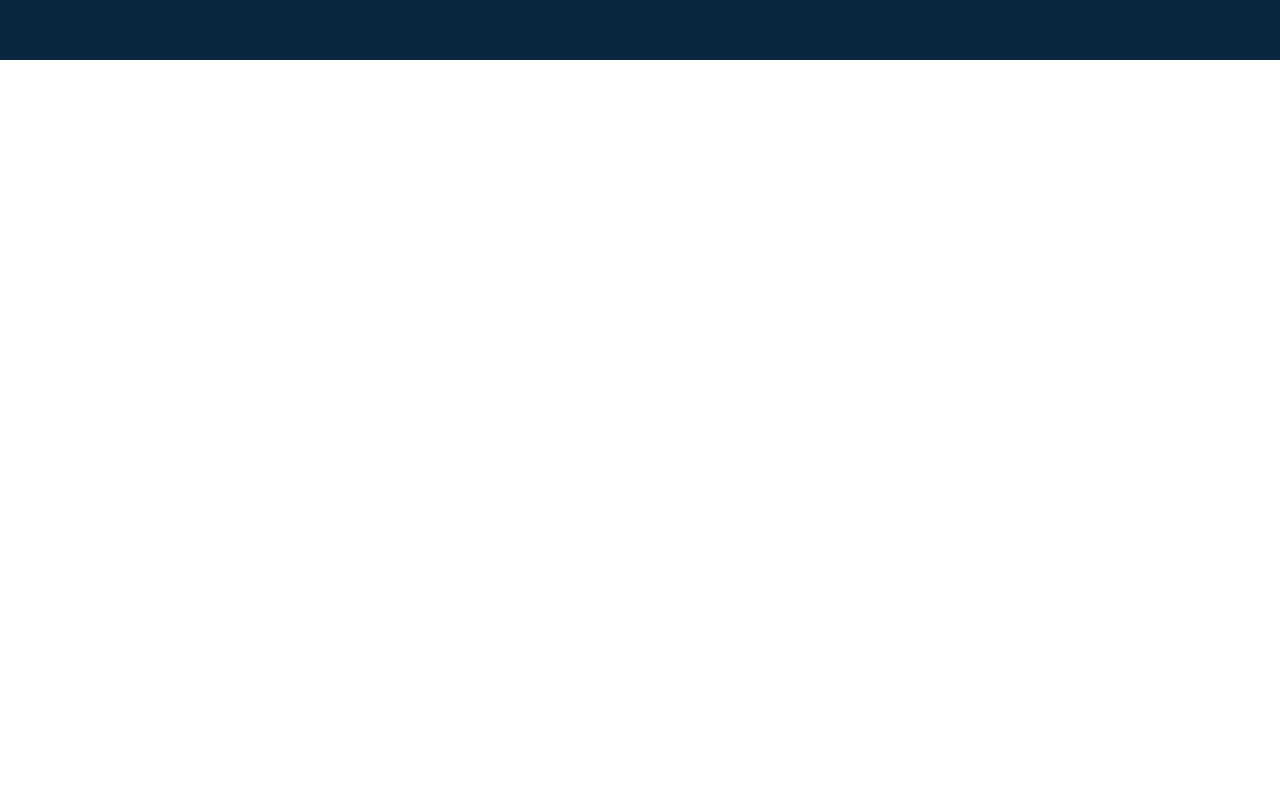
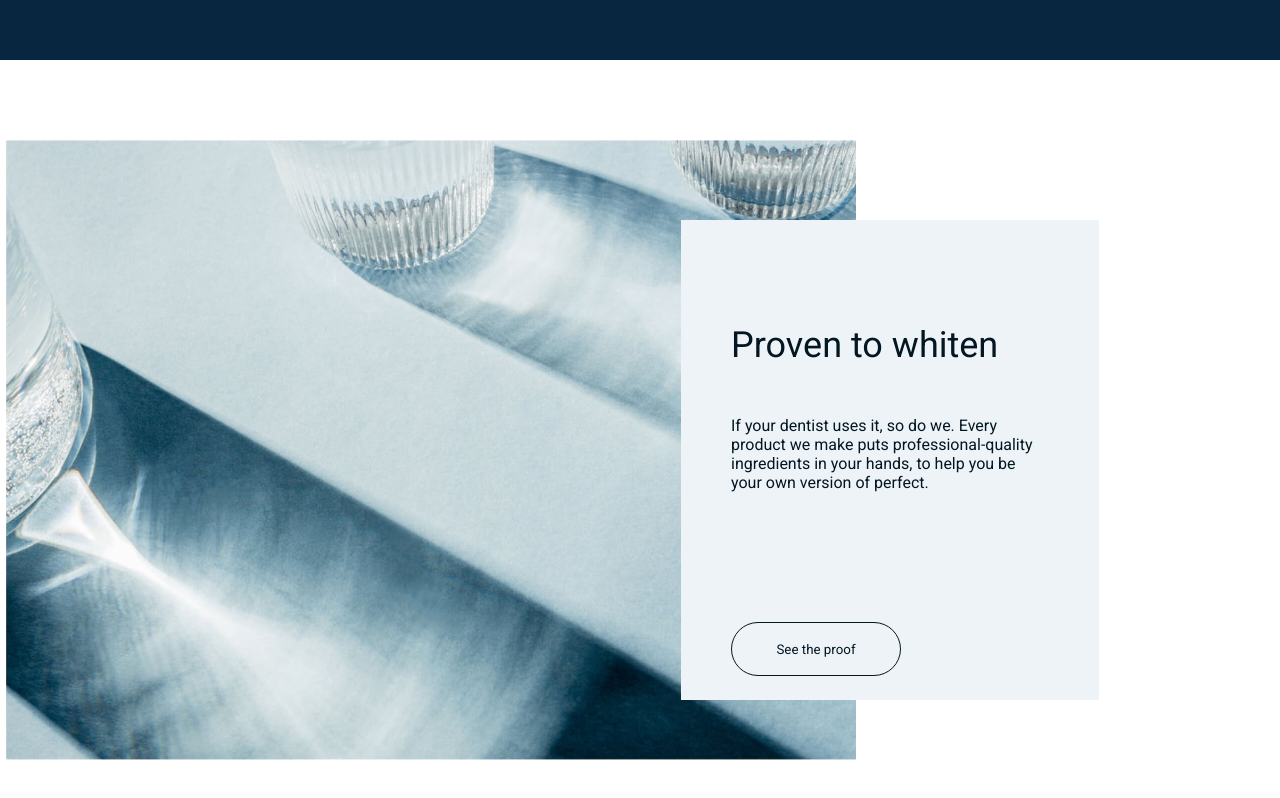
Before and after one commit to TheChipolina/TMS-course-project, a website built with Parcel: page src/index.html in a window 1280 px wide. Shown: the part 3332-4130 px from the top of the page. Before the commit the page ends 3392 px from the top, so only its background shows below. Built offline with nearby package versions, Linux system fonts and the light colour scheme; files whose address does not match are found by name.

Commit message:
a new block added

```diff
--- a/src/index.html
+++ b/src/index.html
@@ -114,6 +114,18 @@
         </div>
     </section>
 
+    <section class="proofs-wrapper">
+        <div class="proofs-container">
+            <img class="glasses" src="./assets/img/glasses.png" alt="glasses">
+
+            <div class="description-container">
+                <p class="description-title proofs">Proven to whiten</p>
+                <p class="text">If your dentist uses it, so do we. Every <br> product we make puts professional-quality <br> ingredients in your hands, to help you be <br> your own version of perfect.</p>
+                <button class="secondary-button">See the proof</button>
+            </div>
+        </div>
+    </section>
+
 
 </body>
 </html>
--- a/src/scss/styles.scss
+++ b/src/scss/styles.scss
@@ -264,6 +264,61 @@ h1, h2, h3, span, p, li, button, a {
     }
 }
 
+.proofs-wrapper {
+    height: 100vh;
+
+    .proofs-container {
+        display: flex;
+        justify-content: center;
+        padding-top: 80px;
+
+        .glasses {
+            width: 850px;
+            height: 620px;
+        }
+
+        .description-container {
+            width: 418px;
+            height: 480px;
+            background-color: $light-blue-bg;
+            border-radius: 0px;
+            border-radius: 0px;
+            transform: translate(-175px, 80px);
+            display: flex;
+            flex-direction: column;
+            gap: 50px;
+            align-items: flex-start;
+            justify-content: center;
+            padding: 0 50px;
+
+            .description-title {
+                font-family: 'Roboto', sans-serif;
+                font-weight: 400;
+                font-size: 36px;
+                color: $dark-text;
+            }
+
+            .text {
+                font-family: 'Roboto', sans-serif;
+                font-weight: 400;
+                font-size: 16px;
+                color: $dark-text;
+            }
+
+            .secondary-button {
+                width: 170px;
+                height: 54px;
+                background-color: transparent;
+                border-radius: 27px;
+                color: $dark-text;
+                border: 1px solid #031622;
+                cursor: pointer;
+                transform: translate(0px, 80px);
+            }
+        }
+    }
+}
+
 /*.customer-reviews-wrapper::before{
     content: '';
     background-image: url(/src/assets/img/customer-reviews.png);
--- a/src/scss/variables.scss
+++ b/src/scss/variables.scss
@@ -12,4 +12,3 @@ $light-beige-bg:#FBEED7;
 $dark-text:#031622;
 $white-text:#FFFFFF;
 $gray-text:#08263F99;
-;
```
